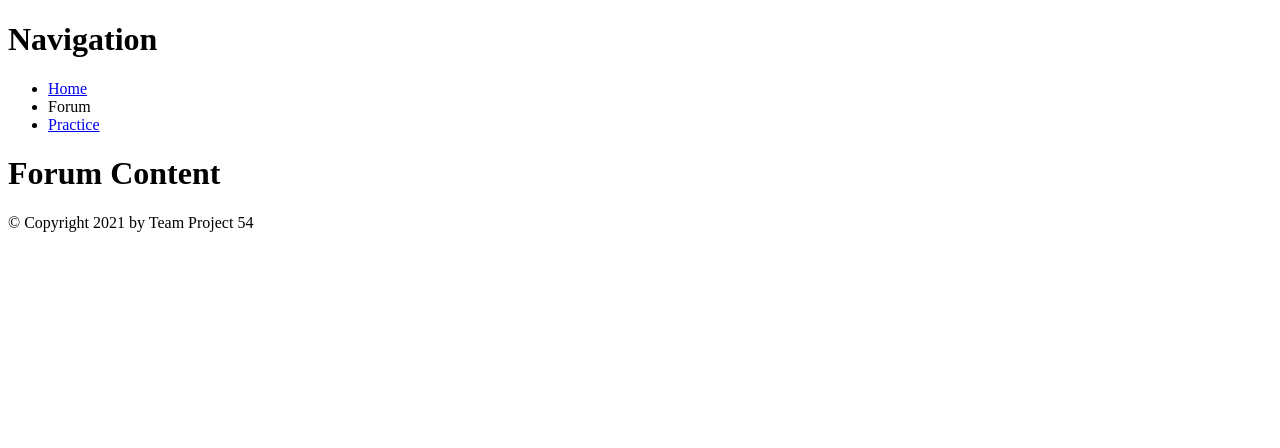
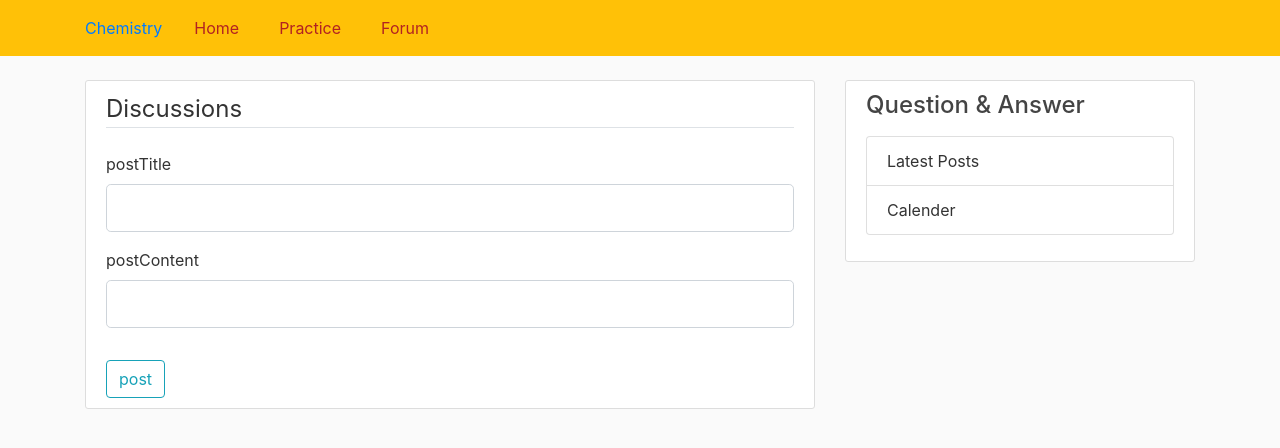
Before and after one commit to cungquang/Learning-Chemistry-Website, a Flask app: page /forum in a window 1280 px wide. Shown: the top 448 px of the page. Run offline with Flask 2, Linux system fonts and the light colour scheme; some libraries are stand-ins or nearby versions.

Commit message:
Modify: layout.html forum.html style.css - Create webform.py

```diff
--- a/Webapp/static/style.css
+++ b/Webapp/static/style.css
@@ -0,0 +1,88 @@
+body {
+  background: #fafafa;
+  color: #333333;
+  margin-top: 5rem;
+}
+
+h1, h2, h3, h4, h5, h6 {
+  color: #444444;
+}
+
+.bg-steel {
+  background-color: #B22222;
+}
+
+.navbar{
+	overflow: hidden;
+	background: #B22222;
+	position: fixed;
+	top: 0;
+	width: 100%;
+}
+
+.site-header .navbar-nav .nav-link {
+  color: #B22222;
+}
+
+.site-header .navbar-nav .nav-link:hover {
+  color: #CD5C5C;
+}
+
+.site-header .navbar-nav .nav-link.active {
+  font-weight: 500;
+}
+
+.content-section {
+  background: #ffffff;
+  padding: 10px 20px;
+  border: 1px solid #dddddd;
+  border-radius: 3px;
+  margin-bottom: 20px;
+}
+
+.article-title {
+  color: #444444;
+}
+
+a.article-title:hover {
+  color: #428bca;
+  text-decoration: none;
+}
+
+.article-content {
+  white-space: pre-line;
+}
+
+.article-img {
+  height: 65px;
+  width: 65px;
+  margin-right: 16px;
+}
+
+.article-metadata {
+  padding-bottom: 1px;
+  margin-bottom: 4px;
+  border-bottom: 1px solid #e3e3e3
+}
+
+.article-metadata a:hover {
+  color: #333;
+  text-decoration: none;
+}
+
+.article-svg {
+  width: 25px;
+  height: 25px;
+  vertical-align: middle;
+}
+
+.account-img {
+  height: 125px;
+  width: 125px;
+  margin-right: 20px;
+  margin-bottom: 16px;
+}
+
+.account-heading {
+  font-size: 2.5rem;
+}
--- a/Webapp/templates/forum.html
+++ b/Webapp/templates/forum.html
@@ -1,13 +1,32 @@
 {% extends "layout.html" %}
 
-{% block title %}Forum{% endblock %}
+{% block content %}
+	<div class="content-section">
+		<form method="POST" action="">
+			{{ form.hidden_tag() }}
+			<fieldset class="form-group">
+				<legend class="border-bottom mb-4">Discussions</legend>
+				<div class="form-group">
+					{{ form.postTitle.label(class="form-control-label") }}
+					{{ form.postTitle(class="form-control form-control-lg") }}
+				</div>
 
-{% block header %}Navigation{% endblock %}
+				<div class="form-group">
+					{{ form.postContent.label(class="form-control-label") }}
+					{{ form.postContent(class="form-control form-control-lg") }}
+				</div>
+			</fieldset>
+			<div>
+				{{ form.post(class="btn btn-outline-info") }}
 
-	{% block navigation %}
-		<li><a href="home">Home</a></li>
-		<li><a>Forum</a></li>
-		<li><a href="practice">Practice</a></li>
-	{% endblock %}
+			</div>
+		</form>
+	</div>
+{% endblock content %}
 
-{% block header2 %}Forum Content{% endblock %}
+{% block sideheader %}Question & Answer{% endblock sideheader %}
+
+{% block list %}
+    <li class="list-group-item list-group-item">Latest Posts</li>
+    <li class="list-group-item list-group-item"> Calender</li>
+{% endblock list %}
--- a/Webapp/templates/layout.html
+++ b/Webapp/templates/layout.html
@@ -1,26 +1,73 @@
 <!DOCTYPE html>
 <html>
-	<head>
-		<link rel="stylesheet" type="text/css" href= "{{url_for('static', filename = 'style.css') }}">
+<head>
+    <!-- Required meta tags -->
+    <meta charset="utf-8">
+    <meta name="viewport" content="width=device-width, initial-scale=1, shrink-to-fit=no">
 
-		{% block head %}
-		<title>{% block title %}{% endblock %}</title>
-		{% endblock %}
-	</head>
+    <!-- Bootstrap CSS -->
+    <link rel="stylesheet" href="https://maxcdn.bootstrapcdn.com/bootstrap/4.0.0/css/bootstrap.min.css" integrity="sha384-Gn5384xqQ1aoWXA+058RXPxPg6fy4IWvTNh0E263XmFcJlSAwiGgFAW/dAiS6JXm" crossorigin="anonymous">
 
-	<body>
-		<h1><strong>{% block header %}{% endblock %}</strong></h1>
+    <link rel="stylesheet" type="text/css" href="{{ url_for('static', filename='style.css') }}">
 
-		<ul>{% block navigation %}{% endblock %}</ul>
+    {% if title %}
+        <title>{{ title }}</title>
+    {% else %}
+        <title>Chemistry Project</title>
+    {% endif %}
+</head>
+<body>
+    <header class="site-header">
+      <nav class="navbar navbar-expand-sm bg-warning">
+        <div class="container">
+          <a class="navbar-item site-header mr-4" href="/">Chemistry</a>
+          <button class="navbar-toggler" type="button" data-toggle="collapse" data-target="#navbarToggle" aria-controls="navbarToggle" aria-expanded="false" aria-label="Toggle navigation">
+            <span class="navbar-toggler-icon"></span>
+          </button>
+          <div class="collapse navbar-collapse" id="navbarToggle">
+            <div class="navbar-nav">
+              <a class="nav-item nav-link mr-4" href="{{ url_for('home') }}"> Home </a>
+              <a class="nav-item nav-link mr-4" href="{{ url_for('practice') }}"> Practice </a>
+              <a class="nav-item nav-link mr-4" href="{{ url_for('forum') }}"> Forum </a>
+            </div>
+          </div>
+        </div>
+      </nav>
+    </header>
 
-		<h1><strong>{%block header2 %}{% endblock %}</strong></h1>
 
-		<div id="content">{%block content %}{% endblock %} </div>
+    <main role="main" class="container">
+      <div class="row">
+        <div class="col-md-8">
+          {% with messages = get_flashed_messages(with_categories=true) %}
+            {% if messages %}
+              {% for category, message in messages %}
+                <div class="alert alert-{{ category }}">
+                  {{ message }}
+                </div>
+              {% endfor %}
+            {% endif %}
+          {% endwith %}
+          {% block content %}{% endblock %}
+        </div>
+        <div class="col-md-4">
+          <div class="content-section">
+            <h4>{% block sideheader %}{% endblock sideheader %}</h4>
+            <p class='text-muted'>
+              <ul class="list-group">
+              	{% block list %}{% endblock list %}
+              </ul>
+            </p>
+          </div>
+        </div>
+      </div>
+    </main>
 
-		<div id="footer">
-			{% block footer %}
-			&copy; Copyright 2021 by <a>Team Project 54</a>
-			{% endblock %}
 
-	</body>
+    <!-- Optional JavaScript -->
+    <!-- jQuery first, then Popper.js, then Bootstrap JS -->
+    <script src="https://code.jquery.com/jquery-3.2.1.slim.min.js" integrity="sha384-KJ3o2DKtIkvYIK3UENzmM7KCkRr/rE9/Qpg6aAZGJwFDMVNA/GpGFF93hXpG5KkN" crossorigin="anonymous"></script>
+    <script src="https://cdnjs.cloudflare.com/ajax/libs/popper.js/1.12.9/umd/popper.min.js" integrity="sha384-ApNbgh9B+Y1QKtv3Rn7W3mgPxhU9K/ScQsAP7hUibX39j7fakFPskvXusvfa0b4Q" crossorigin="anonymous"></script>
+    <script src="https://maxcdn.bootstrapcdn.com/bootstrap/4.0.0/js/bootstrap.min.js" integrity="sha384-JZR6Spejh4U02d8jOt6vLEHfe/JQGiRRSQQxSfFWpi1MquVdAyjUar5+76PVCmYl" crossorigin="anonymous"></script>
+</body>
 </html>
--- a/Webapp/webapp.py
+++ b/Webapp/webapp.py
@@ -1,44 +1,88 @@
+"""
+*********************************************************************************
+*	Group of authors:															*
+*		Chris Liu																*
+*		Frank Dong																*
+*		John Canh Nhat Minh														*
+*		Hong Quang Cung															*
+*		Xixuan																	*
+*																				*
+*********************************************************************************
+*																				*
+*	File Description:															*
+*		- This file is the core engine of the entire webpage					*
+*		- Each function represent a tab on the webpage, includes:				*
+*			+ def home()														*
+*			+ def search()														*
+*			+ def forum()														*
+*			+ def practice()													*
+*		- Supplemen functions will not includes in this file 					*
+*		- Command to execute the file:											*
+*			- Linux terminal:													*
+*				export FLASK_APP=webapp.py										*
+*				flask run 														*
+*			- Window command line:												*
+*				set FLASK_APP=webapp.py											*
+*				flask run 														*
+*																				*
+*********************************************************************************
+"""
+
+#----------------------------Library--------------------------------
+
 from flask import Flask, render_template, url_for
+from webform import CommentPost
+from datetime import date
 #from flask_sqlalchemy import SQLAlchemy
 
+#Decalre the variable app - main function
 app = Flask(__name__)
 
+#Set Secret key for protectioN
+app.config['SECRET_KEY'] ='f619d6b3556fc0401cf31f077be67042'
+
+
+#------------------------Database management-------------------------
 #app.config['SQLAlchemy_DATABASE_URI'] = 'sqlite:///forum.db'
 #app.config['SQLAlchemy_TRACK_MODIFICATION'] = False
 app.config['DEBUG'] = True
-#app.config['SECRET_KEY'] = 'mysecret'
+
 
 #db = SQLAlchemy(app)
 #migrate = Migrate(app, db)
 
+
+
+
+#---------------------------Web management----------------------------
+
 @app.route('/')
+
 
 #Home page
 @app.route('/home')
-def Home():
+def home():
 	return render_template('home.html')
 
-#Search page
-@app.route('/search')
-def Search():
-	return "<h1>Search.html</h1>"
 
-#Forum page - my part
-@app.route('/forum')
-def Forum():
-	return render_template('forum.html')
+#Forum page
+@app.route('/forum',methods=['GET','POST'])
+def forum():
+
+	comment = CommentPost()					#Collect user input for the post
+	#if CommentPost.validate_on_submit()			#Validate user input base the assigned condition
+
+	#send the contain the template
+	return render_template('forum.html', title='Forum', form=comment)
+
 
 #Practice page
 @app.route('/practice')
-def Practice():
+def practice():
 	return render_template('practice.html')
-
-#Sign-in page
-@app.route('/sign_In')
-def Sign_In():
-	return "<h1>Sign_In.html</h1>"
 
 
 
+#Run the
 if __name__ == '__main__':
 	app.run(debug=True)
--- /dev/null
+++ b/Webapp/webform.py
@@ -0,0 +1,43 @@
+"""
+*********************************************************************************
+*	Group of authors:															*
+*		Chris Liu																*
+*		Frank Dong																*
+*		John Canh Nhat Minh														*
+*		Hong Quang Cung															*
+*		Xixuan																	*
+*																				*
+*********************************************************************************
+*																				*
+*	File Description:															*
+*		- This file contains form that will be used on html file				*
+*		- Each function represent a form:										*
+*			+ def home()														*
+*			+ def search()														*
+*			+ def forum()														*
+*			+ def practice()													*
+*		- Supplemen functions will not includes in this file 					*
+*																				*
+*********************************************************************************
+"""
+
+from flask_wtf import FlaskForm
+from wtforms import StringField, SubmitField
+from wtforms.validators import DataRequired, Length
+
+#CommentPost():
+# this function inherit from FlaskForm
+# Pre-condition: none
+# Post-condition: dispa
+class CommentPost(FlaskForm):
+
+	#variable contains the title of the post
+	postTitle = StringField('postTitle', validators=[DataRequired(),
+		Length(min=1, max=100)])
+
+	#variable contains the content of the post
+	postContent = StringField('postContent',validators=[DataRequired(),
+		Length(min=1, max=500)])
+
+	#variable to submit the post
+	post = SubmitField('post')
```
Also changed, not shown: Webapp/templates/practice.html (+2 -10 lines).
